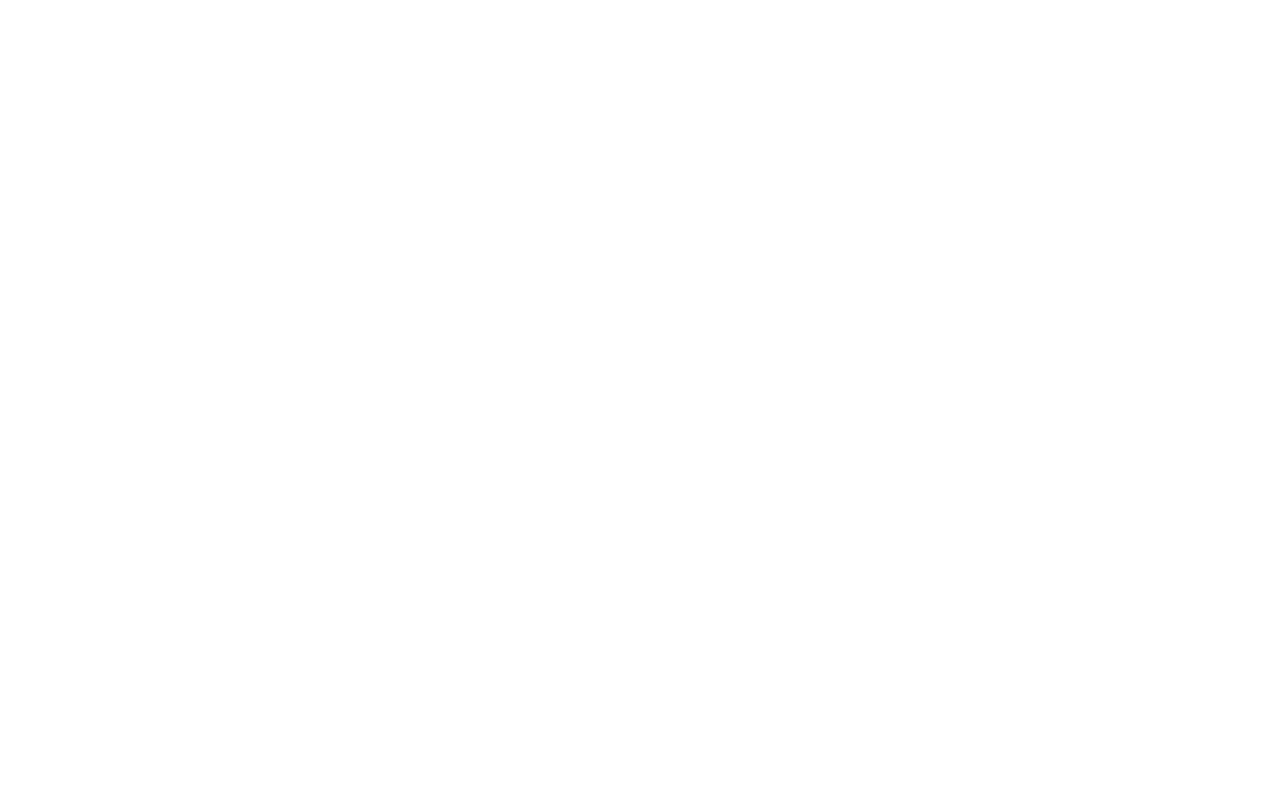
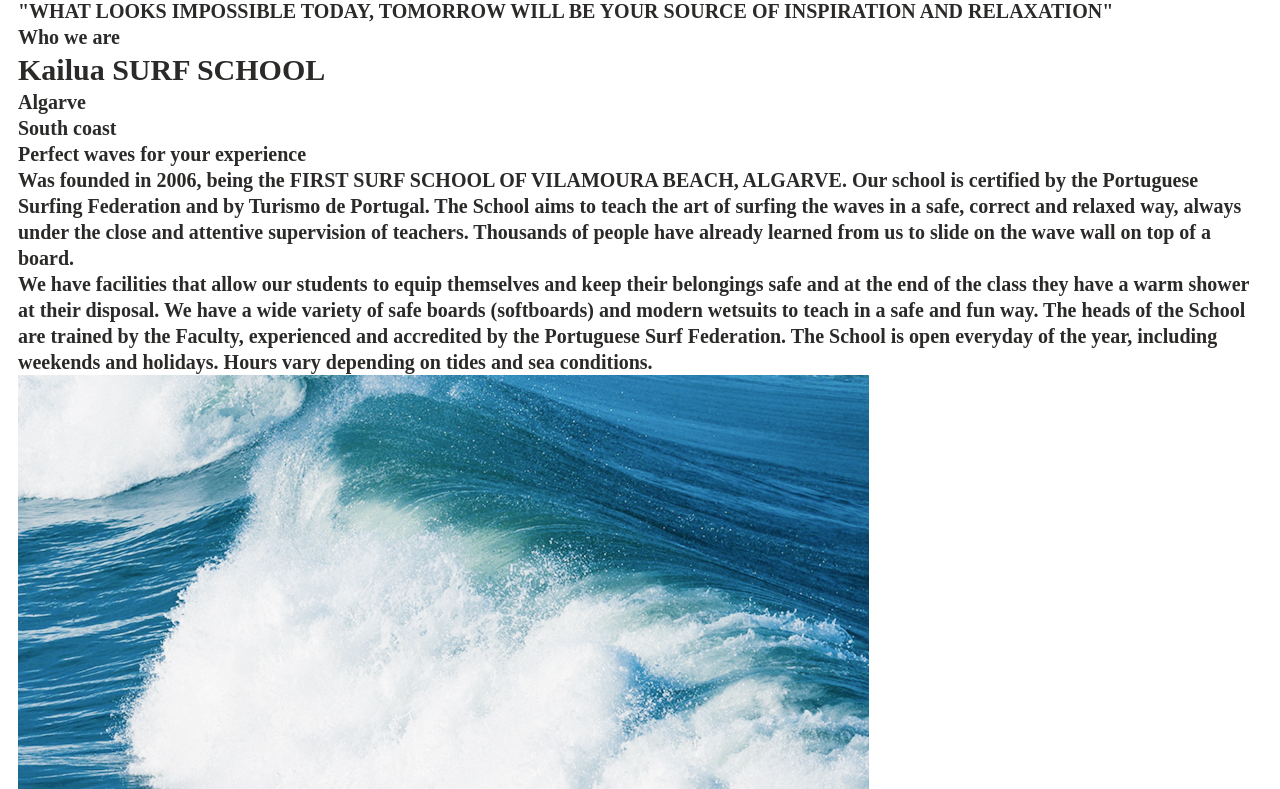
Before and after one commit to poetryofcode/Learn2Surf, a React (Vite) app: page / in a window 1280 px wide. Shown: the part 971-1760 px from the top of the page. Before the commit the page ends 977 px from the top, so only its background shows below. Built offline with nearby package versions, Linux system fonts and the light colour scheme; a web font is replaced by a local one.

Commit message:
feat: adding about

```diff
--- a/src/App.jsx
+++ b/src/App.jsx
@@ -1,9 +1,11 @@
+import About from "./components/About";
 import Header from "./components/Header";
 
 function App() {
   return (
     <>
       <Header />
+      <About />
     </>
   );
 }
--- /dev/null
+++ b/src/components/About.jsx
@@ -0,0 +1,55 @@
+import about from "../assets/about.jpg";
+
+function About() {
+  return (
+    <section className="about">
+      <div className="container">
+        <div className="about__inner">
+          <div className="about__content">
+            <p className="about__subtitle">Who we are</p>
+            <h2 className="about__title">Kailua SURF SCHOOL</h2>
+            <ul className="about-list">
+              <li className="about-item">
+                <h4>Algarve</h4>
+              </li>
+              <li className="about-item">
+                <h4>South coast</h4>
+              </li>
+              <li className="about-item">
+                <h4>Perfect waves for your experience</h4>
+              </li>
+            </ul>
+            <div className="about__text">
+              <p>
+                Was founded in 2006, being the FIRST SURF SCHOOL OF VILAMOURA
+                BEACH, ALGARVE. Our school is certified by the Portuguese
+                Surfing Federation and by Turismo de Portugal. The School aims
+                to teach the art of surfing the waves in a safe, correct and
+                relaxed way, always under the close and attentive supervision of
+                teachers. Thousands of people have already learned from us to
+                slide on the wave wall on top of a board.
+              </p>
+              <p className="about__text">
+                We have facilities that allow our students to equip themselves
+                and keep their belongings safe and at the end of the class they
+                have a warm shower at their disposal. We have a wide variety of
+                safe boards (softboards) and modern wetsuits to teach in a safe
+                and fun way. The heads of the School are trained by the Faculty,
+                experienced and accredited by the Portuguese Surf Federation.
+                The School is open everyday of the year, including weekends and
+                holidays. Hours vary depending on tides and sea conditions.
+              </p>
+            </div>
+          </div>
+          <div className="about__img">
+            <img src={about} alt="image" />
+            <a className="about__link" href="#">
+              activities
+            </a>
+          </div>
+        </div>
+      </div>
+    </section>
+  );
+}
+export default About;
--- a/src/components/Header.jsx
+++ b/src/components/Header.jsx
@@ -15,6 +15,7 @@
   //   setResponse(text);
   // }
   return (
+    <>
       <header>
         {/* <button onClick={fetchHandler}>Fetch data</button>
       <p>{response}</p> */}
@@ -65,11 +66,21 @@
           <div className="header__content">
             <div className="header__info">
               <ul className="header__info-list">
-              <li className="header__info-item">Private lessons</li>
-              <li className="header__info-item">Group lessons</li>
-              <li className="header__info-item">Surf & Sup rentals</li>
-              <li className="header__info-item">Stand up puddle</li>
-              <li className="header__info-item">Surf trips</li>
+                <li className="header__info-item">
+                  <h4>Private lessons</h4>
+                </li>
+                <li className="header__info-item">
+                  <h4>Group lessons</h4>
+                </li>
+                <li className="header__info-item">
+                  <h4>Surf & Sup rentals</h4>
+                </li>
+                <li className="header__info-item">
+                  <h4>Stand up puddle</h4>
+                </li>
+                <li className="header__info-item">
+                  <h4>Surf trips</h4>
+                </li>
               </ul>
               <div className="header__social">
                 <ul className="header__social-list">
@@ -113,5 +124,12 @@
           </div>
         </div>
       </header>
+      <div className="container">
+        <p className="text">
+          "WHAT LOOKS IMPOSSIBLE TODAY, TOMORROW WILL BE YOUR SOURCE OF
+          INSPIRATION AND RELAXATION"
+        </p>
+      </div>
+    </>
   );
 }
--- a/src/index.css
+++ b/src/index.css
@@ -15,6 +15,7 @@
 h1,
 h2,
 h3,
+h4,
 p {
   margin: 0;
 }
```
Also changed, not shown: src/assets/about.jpg (added). Lines whose indentation alone changed are shown as unchanged.
